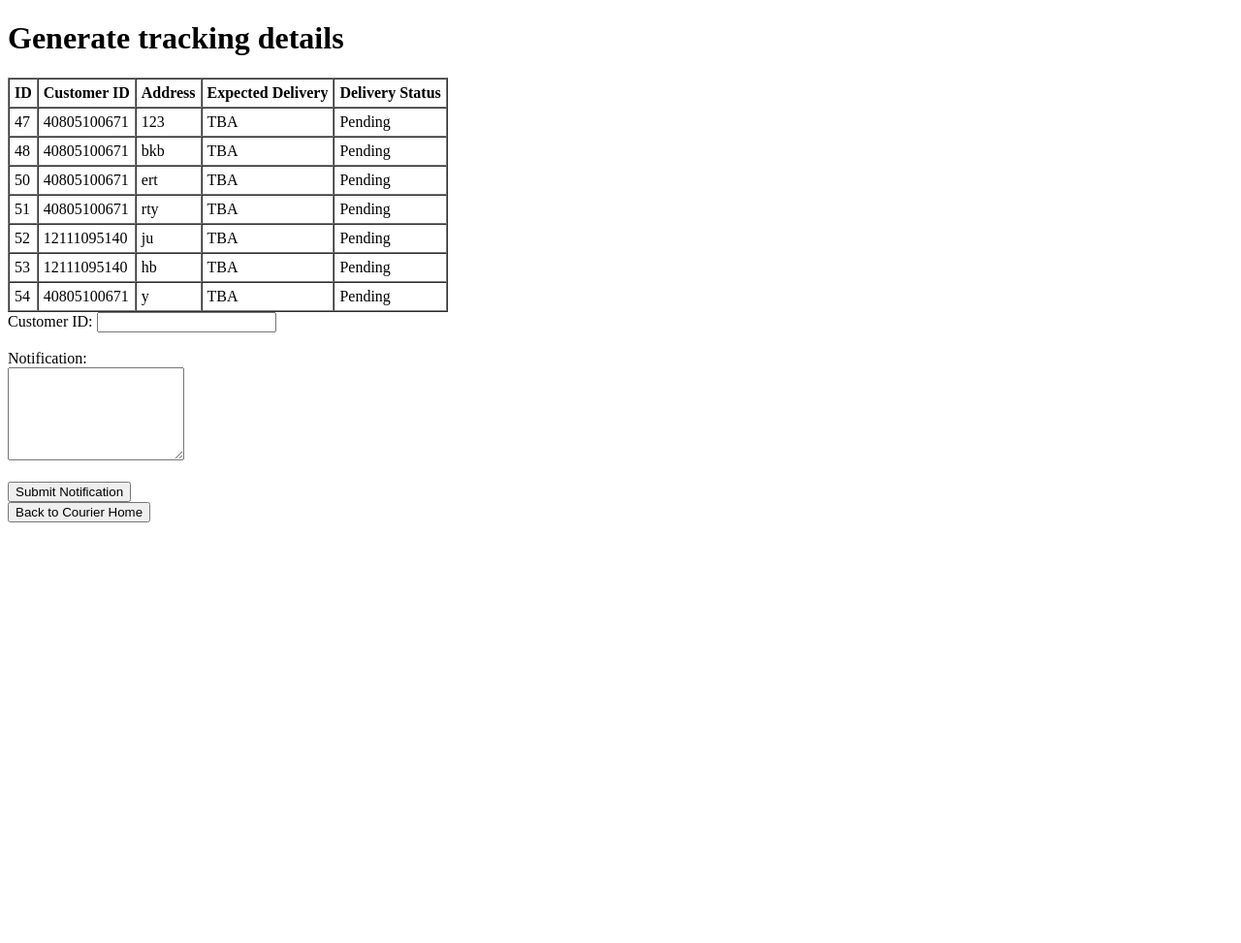
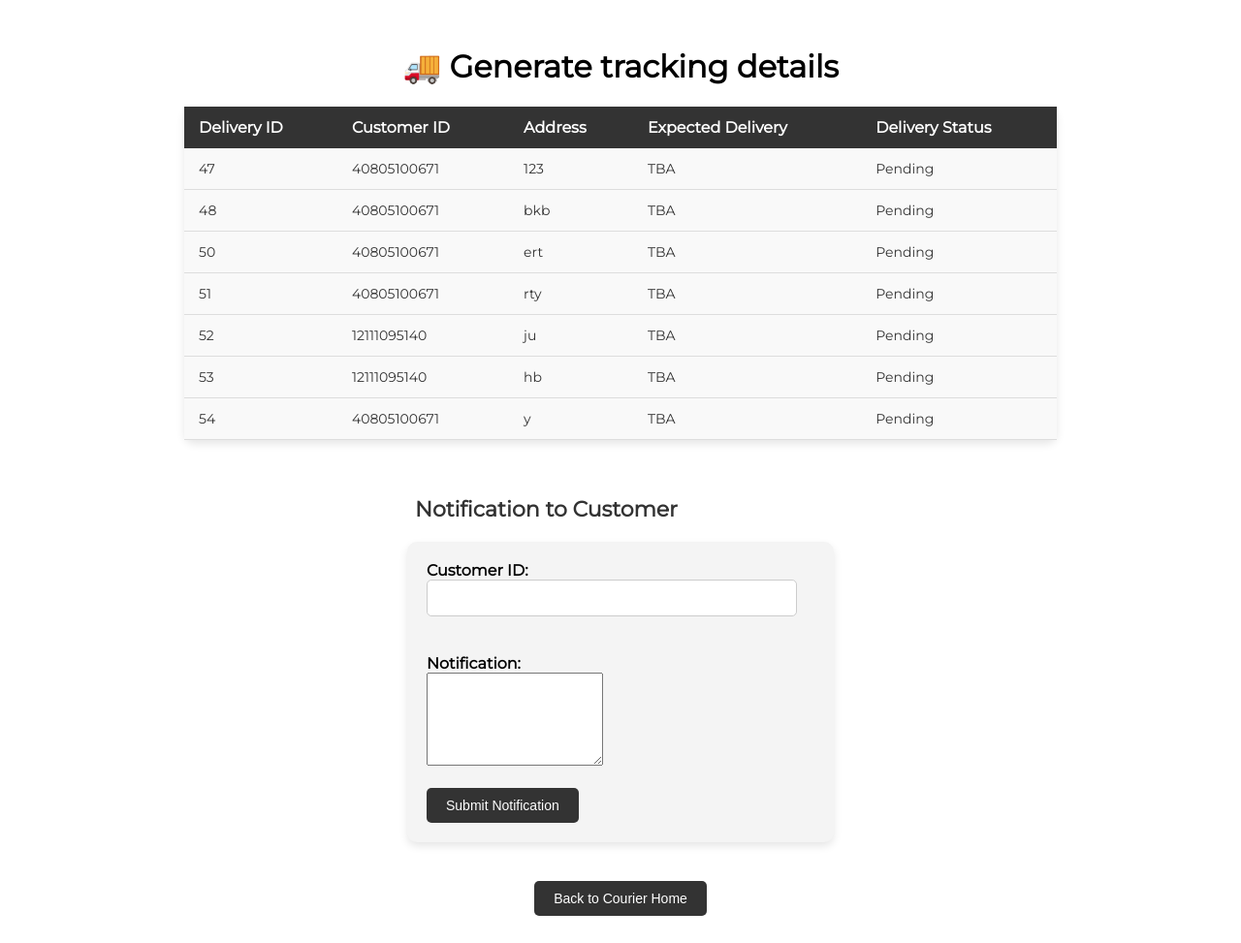
Before and after one commit to shahrizxl/Software_Engineer, a Flask app: page /gtracking in a window 1280 px wide. Shown: the whole page at 97% size. Before the commit the page ends 539 px from the top, so only its background shows below. Run offline with Flask 3, Linux system fonts and the light colour scheme; data comes from the database, SQL or seed files in the repository; both versions use the stored data as it was after the commit.

Commit message:
done htmlcss

```diff
--- /dev/null
+++ b/static/gtracking.css
@@ -0,0 +1,104 @@
+@import url('https://fonts.googleapis.com/css?family=Montserrat');
+
+/* General Page Styling */
+body {
+    font-family: 'Montserrat', sans-serif;
+    background-color: #ffffff;
+    display: flex;
+    flex-direction: column;
+    align-items: center;
+    height: auto;
+    padding: 20px;
+}
+
+/* Page Title */
+h2 {
+    font-size: 22px;
+    font-weight: bold;
+    margin-bottom: 20px;
+    color: #333;
+    width: 53%;
+}
+
+/* table */
+table {
+    width: 100%;
+    max-width: 900px;
+    border-collapse: collapse;
+    margin-bottom: 40px;
+    background-color: #fff;
+    box-shadow: 0 4px 8px rgba(0, 0, 0, 0.1);
+    border-radius: 10px;
+}
+
+th, td {
+    padding: 12px 15px;
+    text-align: left;
+}
+
+th {
+    background-color: #333;
+    color: white;
+    font-weight: bold;
+}
+
+td {
+    background-color: #f9f9f9;
+    color: #333;
+    font-size: 14px;
+    border-bottom: 1px solid #ddd;
+}
+
+
+/* Main container for the content */
+.main-container {
+    display: flex;
+    flex-direction: column;
+    align-items: center;
+    width: 100%;
+    max-width: 800px;
+    margin-bottom: 40px; /* Space between the table and form */
+}
+
+/* Form Styling */
+form {
+    background-color: #f4f4f4;
+    padding: 20px;
+    width: 100%;
+    max-width: 400px;
+    border-radius: 10px;
+    box-shadow: 0 4px 8px rgba(0, 0, 0, 0.1);
+}
+
+form label {
+    font-size: 16px;
+    font-weight: bold;
+    margin-bottom: 5px;
+}
+
+form input{
+    width: 90%;
+    padding: 10px;
+    margin-bottom: 20px;
+    border-radius: 5px;
+    border: 1px solid #ccc;
+    font-size: 14px;
+    background-color: #ffffff;
+}
+
+/* Button Styling */
+button {
+    background-color: #333;
+    color: white;
+    border: none;
+    padding: 10px 20px;
+    border-radius: 5px;
+    font-size: 14px;
+    cursor: pointer;
+    width: 100%;
+    max-width: fit-content;
+}
+
+button:hover {
+    background-color: #555;
+}
--- a/templates/gtracking.html
+++ b/templates/gtracking.html
@@ -4,13 +4,14 @@
     <meta charset="UTF-8">
     <meta name="viewport" content="width=device-width, initial-scale=1.0">
     <title>All Deliveries</title>
+    <link rel="stylesheet" href="/static/gtracking.css">
 </head>
 <body>
-    <h1>Generate tracking details</h1>
-    <table border="1" cellspacing="0" cellpadding="5">
+    <h1>🚚 Generate tracking details</h1>
+    <table>
         <thead>
             <tr>
-                <th>ID</th>
+                <th>Delivery ID</th>
                 <th>Customer ID</th>
                 <th>Address</th>
                 <th>Expected Delivery</th>
@@ -30,6 +31,9 @@
         </tbody>
     </table>
 
+
+    <div class="main-container">
+        <h2>  Notification to Customer</h2>
         <form action="/gtracking" method="post">
             <label for="customer_id">Customer ID:</label>
             <input name="customer_id" id="customer_id" required><br><br>
@@ -39,6 +43,7 @@
 
             <button type="submit">Submit Notification</button>
         </form>
+    </div>
 
     <button type="button" onclick="window.location.href='/courierhome'">Back to Courier Home</button>
 </body>
```
Also changed, not shown: usetoedittable.py (+2 -8 lines), instance/database.sqlite3. Lines whose indentation alone changed are shown as unchanged.
